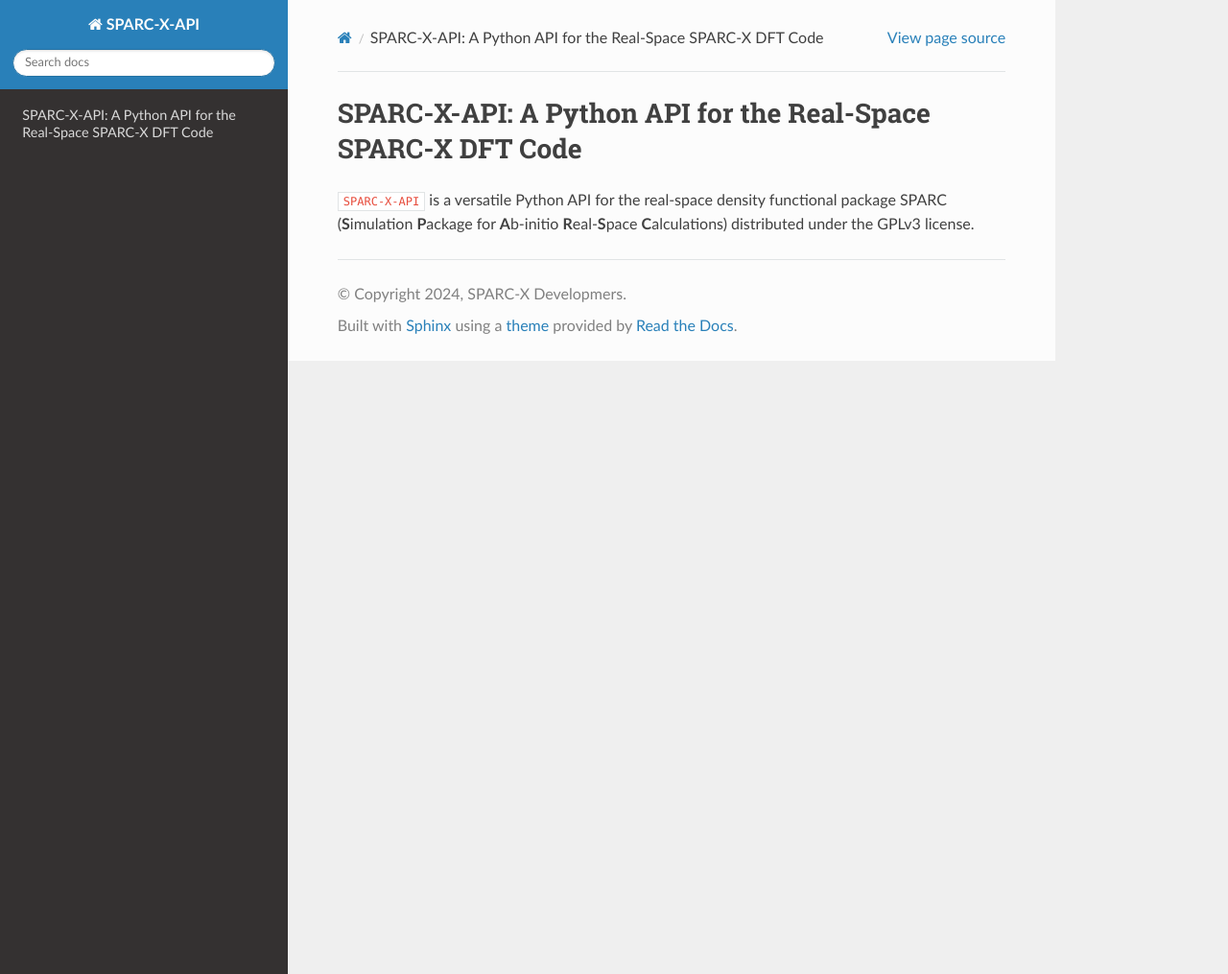
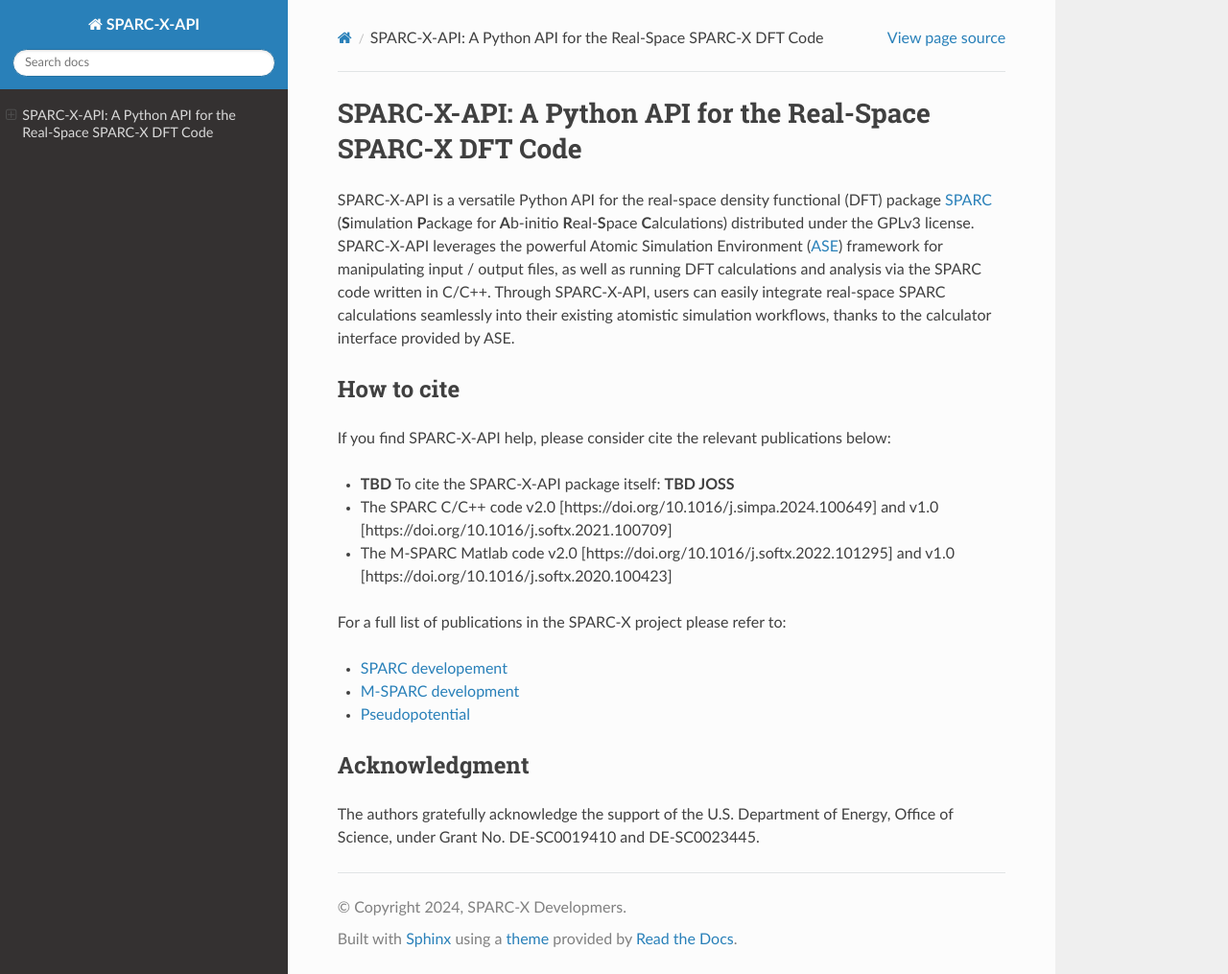
Before and after one commit to SPARC-X/SPARC-X-API, a Sphinx documentation site: the page built from docs/index.md, in a window 1280 px wide and 1015 px high. Shown: the whole window at 96% size. Built offline with Sphinx 7.4.7 and the Read the Docs theme 3.1.0, drawn with Linux system fonts in a browser that asks for light colours.

Commit message:
add cite and acknowledgment

````diff
--- a/docs/index.md
+++ b/docs/index.md
@@ -1,9 +1,33 @@
 # SPARC-X-API: A Python API for the Real-Space SPARC-X DFT Code
 
-`SPARC-X-API` is a versatile Python API for the real-space density
-functional package SPARC (**S**imulation **P**ackage for **A**b-initio
-**R**eal-**S**pace **C**alculations) distributed under the GPLv3
-license.
+SPARC-X-API is a versatile Python API for the real-space density
+functional (DFT) package [SPARC](https://github.com/SPARC-X/SPARC)
+(**S**imulation **P**ackage for **A**b-initio **R**eal-**S**pace
+**C**alculations) distributed under the GPLv3 license. SPARC-X-API
+leverages the powerful Atomic Simulation Environment
+([ASE](https://wiki.fysik.dtu.dk/ase/)) framework for manipulating
+input / output files, as well as running DFT calculations and analysis
+via the SPARC code written in C/C++. Through SPARC-X-API, users can
+easily integrate real-space SPARC calculations seamlessly into their
+existing atomistic simulation workflows, thanks to the calculator
+interface provided by ASE.
+
+## How to cite
+If you find SPARC-X-API help, please consider cite the relevant
+publications below:
+- **TBD** To cite the SPARC-X-API package itself: **TBD JOSS**
+- The SPARC C/C++ code v2.0 [https://doi.org/10.1016/j.simpa.2024.100649] and v1.0  [https://doi.org/10.1016/j.softx.2021.100709]
+- The M-SPARC Matlab code v2.0 [https://doi.org/10.1016/j.softx.2022.101295] and v1.0 [https://doi.org/10.1016/j.softx.2020.100423]
+
+For a full list of publications in the SPARC-X project please refer to:
+- [SPARC developement](https://github.com/SPARC-X/SPARC?tab=readme-ov-file#6-citation)
+- [M-SPARC development](https://github.com/SPARC-X/M-SPARC?tab=readme-ov-file#6-citation)
+- [Pseudopotential](https://github.com/SPARC-X/SPMS-psps?tab=readme-ov-file#citation)
+
+## Acknowledgment
+The authors gratefully acknowledge the support of the U.S. Department
+of Energy, Office of Science, under Grant No. DE-SC0019410 and
+DE-SC0023445.
 
 ```{toctree}
 :maxdepth: 2
````
